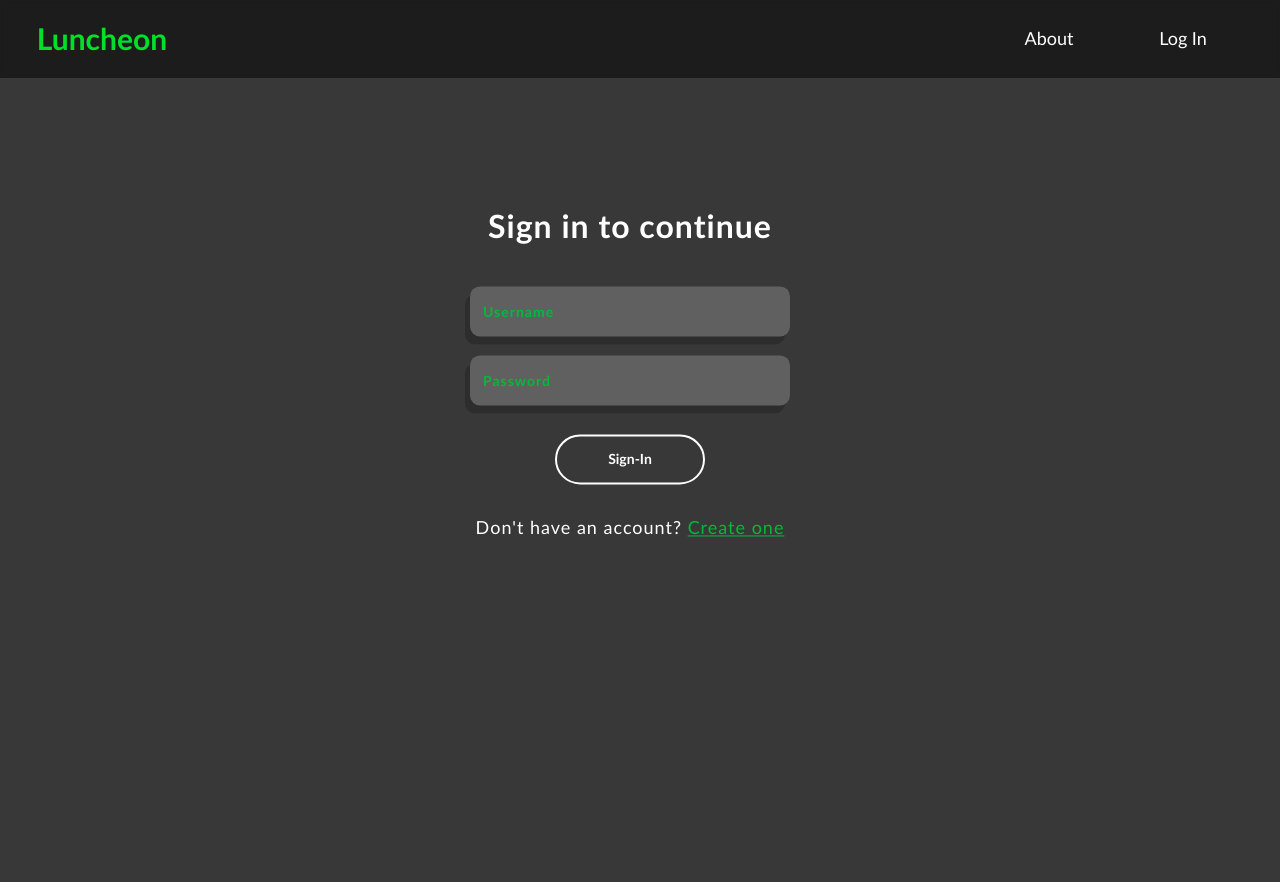
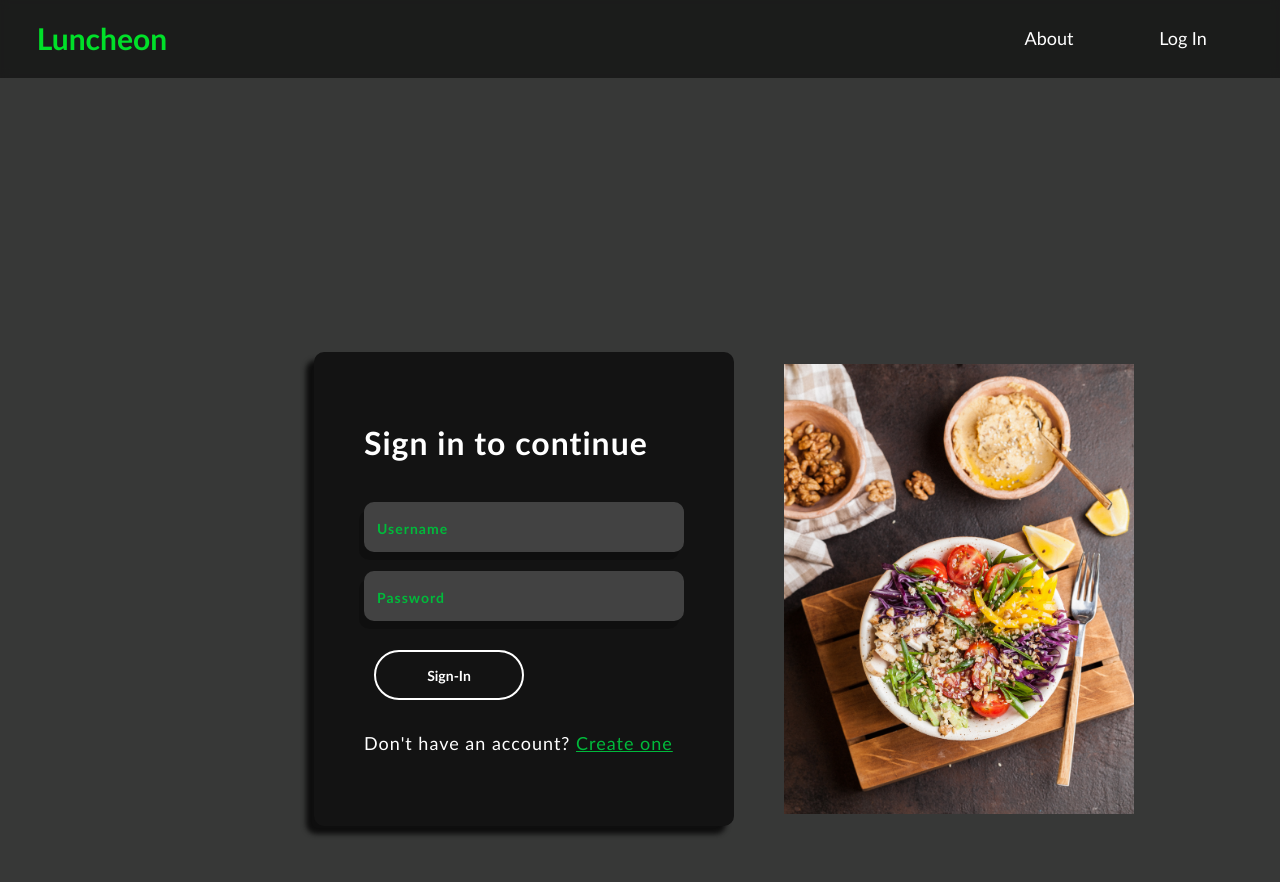
Before and after one commit to AtharvG-124/Atharv-Adrish-Chakshan-2, a PHP site: page /login.html in a window 1280 px wide. Before the commit the page ends 537 px from the top, so only its background shows below. Run offline with PHP 8.4, Linux system fonts and the light colour scheme.

Commit message:
added image and formatting, layout needs work

```diff
--- a/forms.css
+++ b/forms.css
@@ -6,7 +6,7 @@ body {
   bottom: 10px;
   right: 10px;
   display: flex;
-  align-items: center;
+  /* align-items: center; */
   color: #fff;
   flex-direction: column;
   letter-spacing: 1px;
@@ -73,7 +73,7 @@ a {
 p {
   font-size: 18px;
   line-height: 30px;
-  text-align: center;
+  /* text-align: center; */
   width: 100%;
 }
 
@@ -130,12 +130,12 @@ p {
 .custom-field .error-message:empty {
   opacity: 0;
 }
-
+/*
 .center {
   top: 50%;
   text-align: center;
   transform: translateY(50%);
-}
+} */
 
 .centersub {
   text-align: left !important;
@@ -226,3 +226,29 @@ p {
 ::placeholder {
   color: black;
 }
+
+.feature_img img {
+  margin-right: 0;
+  float: left;
+  margin: 50px;
+}
+
+.signin {
+  margin-top: 25%;
+  margin-left: 25%;
+  /* margin: 0;
+  position: absolute;
+  top: 50%;
+  -ms-transform: translateY(-50%);
+  transform: translateY(-50%); */
+  display: flex;
+  flex-direction: row;
+  flex-wrap: wrap;
+}
+
+.main {
+  background-color: rgb(19, 19, 19);
+  padding: 50px;
+  border-radius: 10px;
+  box-shadow: -8px 8px 5px rgb(14, 14, 14);
+}
--- a/login.html
+++ b/login.html
@@ -20,7 +20,8 @@
       </nav>
     </div>
 
-    <div class="center">
+    <div class="signin">
+      <div class="main">
         <h1>Sign in to continue</h1>
 
         <br />
@@ -45,10 +46,21 @@
         </div>
 
         <div>
-        <a href="index.html"><button class="submit-button">Sign-In</button></a>
+          <a href="index.html"
+            ><button class="submit-button">Sign-In</button></a
+          >
         </div>
 
         <p>Don't have an account? <a href="signup.html">Create one</a></p>
       </div>
+      <div class="feature_img">
+        <img
+          src="assets/mariana-medvedeva-fk6IiypMWss-unsplash.jpg"
+          alt="Have a good lunch!"
+          height="450px"
+          width="350px"
+        />
+      </div>
+    </div>
   </body>
 </html>
```
Also changed, not shown: assets/Lunch-Nachos-With-Spiced-Cauliflower.jpg (added), assets/mariana-medvedeva-fk6IiypMWss-unsplash.jpg (added). Lines whose indentation alone changed are shown as unchanged.
